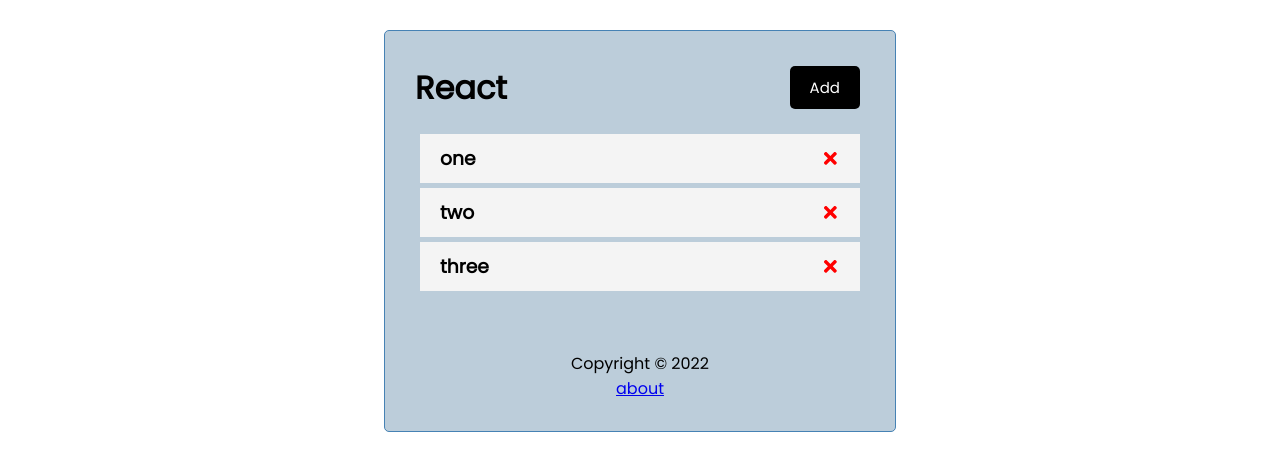
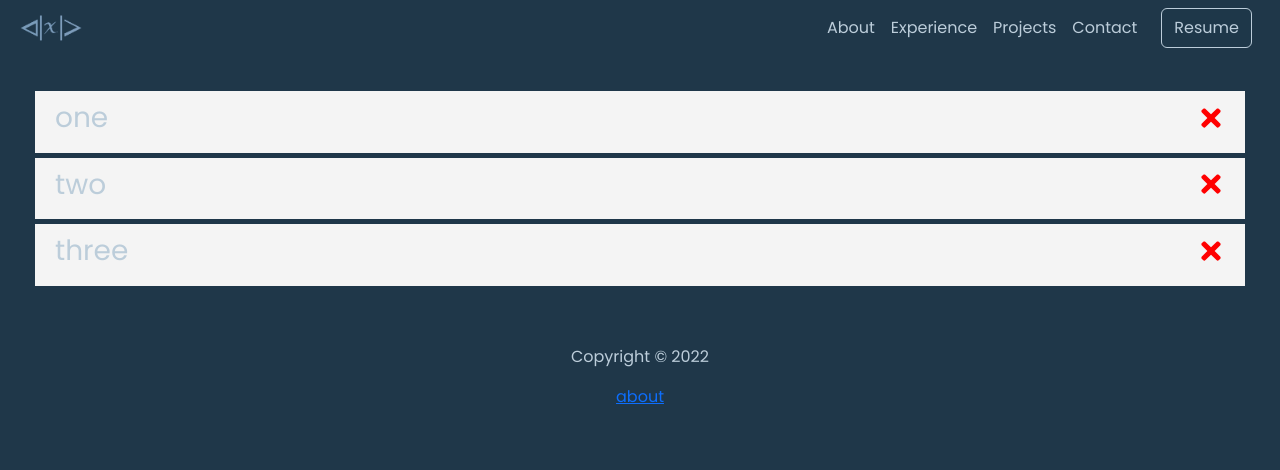
Before and after one commit to bparsons5/react-dev, a React (Create React App) app: page / in a window 1280 px wide. Shown: the top 470 px of the page. Built offline with nearby package versions, Linux system fonts and the light colour scheme.

Commit message:
initial nav

```diff
--- a/package.json
+++ b/package.json
@@ -6,11 +6,13 @@
     "@testing-library/jest-dom": "^5.16.5",
     "@testing-library/react": "^13.3.0",
     "@testing-library/user-event": "^13.5.0",
+    "bootstrap": "^5.2.0",
     "react": "^18.2.0",
+    "react-bootstrap": "^2.5.0",
     "react-dom": "^18.2.0",
     "react-icons": "^4.4.0",
     "react-router-dom": "^6.3.0",
-    "react-scripts": "5.0.1",
+    "react-scripts": "^5.0.1",
     "web-vitals": "^2.1.4"
   },
   "scripts": {
--- a/public/index.html
+++ b/public/index.html
@@ -6,13 +6,11 @@
     <link rel="icon" href="%PUBLIC_URL%/favicon.ico" />
 
     <meta name="viewport" content="width=device-width, initial-scale=1" />
-    <meta name="theme-color" content="#000000" />
-    <meta name="description" content="Web site created using create-react-app"/>
+    <meta name="description" content="Digital Resume"/>
 
-    <link rel="apple-touch-icon" href="%PUBLIC_URL%/logo192.png" />
     <link rel="manifest" href="%PUBLIC_URL%/manifest.json" />
 
-    <title>React Course App</title>
+    <title>R. Brett Parsons</title>
   </head>
 
   <body>
--- a/src/App.js
+++ b/src/App.js
@@ -51,8 +51,8 @@
 
   return (
     <Router>
+      <Header title='React' onToggleAddTask={() => setShowAddTask(!showAddTask)} showAdd={showAddTask}/>
       <div className="container">
-        <Header title='React' onToggleAddTask={() => setShowAddTask(!showAddTask)} showAdd={showAddTask}/>
 
         <Routes>
           <Route path='/' exact element={
--- a/src/components/Button.js
+++ /dev/null
@@ -1,21 +0,0 @@
-import React from 'react'
-import PropTypes from 'prop-types'
-
-const Button = ({ color, text, onClick }) => {
-
-  return (
-    <button onClick={onClick} className='btn' style={{ backgroundColor: color }}>{ text }</button>
-  )
-}
-
-Button.defaultProps = {
-    color: 'black'
-}
-
-Button.propTypes = {
-    text: PropTypes.string,
-    color: PropTypes.string,
-    onClick: PropTypes.func
-}
-
-export default Button
--- a/src/components/Header.js
+++ b/src/components/Header.js
@@ -1,15 +1,45 @@
 import PropTypes from 'prop-types'
 import { useLocation } from 'react-router-dom'
-import Button from './Button'
+
+import Button from 'react-bootstrap/Button';
+import Container from 'react-bootstrap/Container';
+import Form from 'react-bootstrap/Form';
+import Nav from 'react-bootstrap/Nav';
+import Navbar from 'react-bootstrap/Navbar';
+import NavDropdown from 'react-bootstrap/NavDropdown';
+import Offcanvas from 'react-bootstrap/Offcanvas';
 
 const Header = ({ title, onToggleAddTask, showAdd }) => {
     const location = useLocation()
 
     return (
-        <header className='header'>
-            <h1>{title}</h1>
-            {location.pathname === '/' && <Button onClick={onToggleAddTask} color={showAdd ? 'red' : 'black'} text={showAdd ? 'Close' : 'Add'}/>}
-        </header>
+        <>
+            <Navbar key='sm' expand='sm'>
+                <Container fluid>
+                    <img src={require('../images/logo.png')} height='26' className='ms-2'/> {/* is this how externals are supposed to be called? */}
+                    <Navbar.Toggle aria-controls={`offcanvasNavbar-expand-$'sm'`} />
+                    <Navbar.Offcanvas id={`offcanvasNavbar-expand-$'sm'`} aria-labelledby={`offcanvasNavbarLabel-expand-$'sm'`} placement="end">
+                    <Offcanvas.Header closeButton>
+                        <Offcanvas.Title id={`offcanvasNavbarLabel-expand-$'sm'`}>Offcanvas</Offcanvas.Title>
+                    </Offcanvas.Header>
+                    <Offcanvas.Body>
+                        <Nav className="justify-content-end flex-grow-1 pe-3">
+                            <Nav.Link href="#action1">About</Nav.Link>
+                            <Nav.Link href="#action2">Experience</Nav.Link>
+                            <Nav.Link href="#action3">Projects</Nav.Link>
+                            <Nav.Link href="#action">Contact</Nav.Link>
+                            <Button className='ms-3'>Resume</Button>
+                        </Nav>
+                    </Offcanvas.Body>
+                    </Navbar.Offcanvas>
+                </Container>
+            </Navbar>
+        </>
+
+        // <header className='header'>
+        //     <h1>{title}</h1>
+        //     {location.pathname === '/' && <DevButton onClick={onToggleAddTask} color={showAdd ? 'red' : 'black'} text={showAdd ? 'Close' : 'Add'}/>}
+        // </header>
     )
 }
 
--- /dev/null
+++ b/src/css/header.css
@@ -0,0 +1,4 @@
+.navbar {
+    background-color: #2f485b !important;
+    color: #bccdda !important;
+  }
--- a/src/index.css
+++ b/src/index.css
@@ -10,15 +10,36 @@
   font-family: 'Poppins', sans-serif;
 }
 
+.navbar {
+  background-color: #1f3749;
+}
+
+.nav-link {
+  color: #bccdda;
+}
+
+.btn-primary {
+  background-color: #1e3749;
+  border: 1px solid #bccdda;
+  color: #bccdda;
+}
+
+.btn-primary:hover {
+  background-color: #182a36;
+  border: 1px solid #182a36;
+  color: #bccdda;
+
+}
+
 .container {
-  background-color: #bccdda;
-  max-width: 40vw;
-  margin: 30px auto;
+  background-color: #1f3749;
+  color: #bccdda;
+  /* background-color: #bccdda; */
+  max-width: 100vw !important;
+  margin: auto;
   overflow: auto;
-  min-height: 300px;
-  border: 1px solid steelblue;
+  min-height: calc(100vh - 50px);
   padding: 30px;
-  border-radius: 5px;
 }
 
 .header {
@@ -26,20 +47,6 @@
   justify-content: space-between;
   align-items: center;
   margin-bottom: 20px;
-}
-
-.btn {
-  display: inline-block;
-  background: #000;
-  color: #fff;
-  border: none;
-  padding: 10px 20px;
-  margin: 5px;
-  border-radius: 5px;
-  cursor: pointer;
-  text-decoration: none;
-  font-size: 15px;
-  font-family: inherit;
 }
 
 .btn:focus {
--- a/src/index.js
+++ b/src/index.js
@@ -1,6 +1,9 @@
 import React from 'react';
 import ReactDOM from 'react-dom/client';
+
+import 'bootstrap/dist/css/bootstrap.min.css';
 import './index.css';
+
 import App from './App';
 import reportWebVitals from './reportWebVitals';
 
```
Also changed, not shown: src/components/DevButton.js (added, +23 -0 lines), src/images/logo.png (renamed from logo.png), 1 other file (tests, documents, lock files or other folders).
